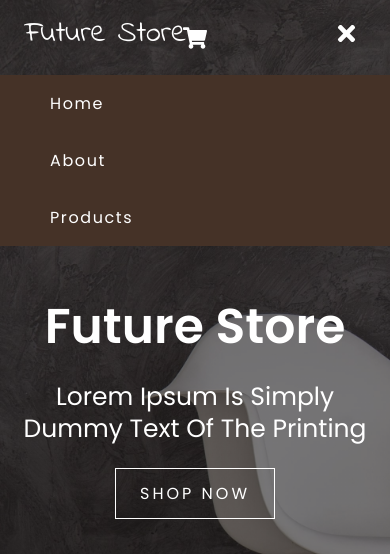
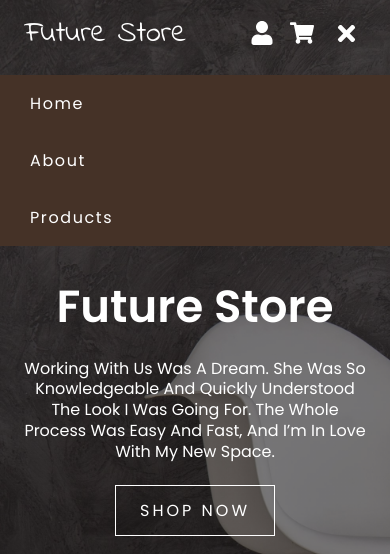
Before and after one commit to dejooo98/E-commerce-store, a React (Create React App) app: page / in a window 390 px wide. Both pictures are taken after a click on the button 346 px from the left and 37 px from the top of the page. Shown: the top 554 px of the page. Built offline with nearby package versions, Linux system fonts and the light colour scheme; data requests are answered from the project's data file.

Commit message:
Navbar sredjen

```diff
--- a/src/components/Cart.js
+++ b/src/components/Cart.js
@@ -1,11 +1,11 @@
-import React from 'react'
+import React from "react";
 
 const Cart = () => {
   return (
     <div>
-        <h2>Cart</h2>
+      <h2>{console.log("Hello")}</h2>
     </div>
-  )
-}
+  );
+};
 
-export default Cart
+export default Cart;
--- a/src/components/Navbar.js
+++ b/src/components/Navbar.js
@@ -1,6 +1,7 @@
 import React, { useState } from "react";
 import { Link } from "react-router-dom";
-import { FaBars, FaTimes, FaShoppingCart } from "react-icons/fa";
+import { FaBars, FaTimes, FaShoppingCart, FaUser } from "react-icons/fa";
+import Cart from "./Cart.js";
 
 const Navbar = () => {
   const [isMobile, setIsMobile] = useState(false);
@@ -11,7 +12,7 @@ const Navbar = () => {
         className={isMobile ? "nav_links-mobile" : "nav_links"}
         onClick={() => setIsMobile(false)}
       >
-        <li>
+        <li className="">
           <Link to="/" className="nav_links-items">
             Home
           </Link>
@@ -33,9 +34,14 @@ const Navbar = () => {
       >
         {isMobile ? <FaTimes /> : <FaBars />}
       </button>
-      <button className="cart">
-        <FaShoppingCart />
-      </button>
+      <div className="btns">
+        <button className="cart">
+          <FaShoppingCart onClick={Cart} />
+        </button>
+        <button className="login">
+          <FaUser />
+        </button>
+      </div>
     </nav>
   );
 };
--- a/src/index.css
+++ b/src/index.css
@@ -121,6 +121,7 @@ Hero
 /* add to globals */
 .text-slanted {
   font-family: "Poppins", sans-serif;
+  font-size: 1.3rem;
 }
 .hero h1 {
   font-weight: bolder;
@@ -185,7 +186,21 @@ Navbar
 .mobile-menu-icon {
   display: none;
 }
+.btns {
+  display: flex;
+}
 .cart {
+  font-size: 1.5rem;
+  letter-spacing: var(--letter-spacing);
+  color: #fff;
+  background-color: transparent;
+  border: none;
+  display: flex;
+  -webkit-box-align: center;
+  align-items: center;
+  cursor: pointer;
+}
+.login {
   font-size: 1.5rem;
   letter-spacing: var(--letter-spacing);
   color: #fff;
@@ -215,6 +230,10 @@ Navbar
     top: 75px;
     transition: all 0.5s ease-out;
     width: 100%;
+  }
+  .nav_links-mobile li {
+    margin: 0 -20px;
+    cursor: pointer;
   }
   .nav_links-items {
     display: block;
@@ -249,7 +268,16 @@ Navbar
     letter-spacing: var(--spacing);
   }
   .cart {
-    /* display: none; */
+    display: flex;
+    position: absolute;
+    right: 70px;
+    top: 20px;
+  }
+  .login {
+    display: flex;
+    position: absolute;
+    right: 110px;
+    top: 20px;
   }
 }
 
@@ -278,6 +306,20 @@ footer a {
 }
 footer a:hover {
   color: var(--bg-color);
+}
+@media screen and (max-width: 780px) {
+  .hero h1 {
+    font-weight: bolder;
+    font-size: 45px;
+  }
+  .text-slanted {
+    font-family: "Poppins", sans-serif;
+    font-size: 1rem;
+  }
+  .about-text {
+    text-align: justify;
+    padding: 0 1rem;
+  }
 }
 
 @media screen and (min-width: 800px) {
--- a/src/pages/About.js
+++ b/src/pages/About.js
@@ -8,7 +8,7 @@ const About = () => {
       <div className="breadcrumb-hero">
         <h3>
           {" "}
-          <Link to="/">Home</Link> /<Link to='/about'>About</Link>{" "}
+          <Link to="/">Home</Link> /<Link to="/about">About</Link>{" "}
         </h3>
       </div>
       <section className="section section-center">
--- a/src/pages/Home.js
+++ b/src/pages/Home.js
@@ -17,9 +17,11 @@ const Home = () => {
         <div className="hero-container">
           <h1 className="text-slanted">Future Store</h1>
           <h4 className="text-slanted">
-            Lorem Ipsum is simply dummy text of the printing
+            Working with Us was a dream. She was so knowledgeable and quickly
+            understood the look I was going for. The whole process was easy and
+            fast, and I’m in love with my new space.
           </h4>
-          <Link to='/products'>
+          <Link to="/products">
             <div className="btn hero-btn text-slanted">shop now</div>
           </Link>
         </div>
```
